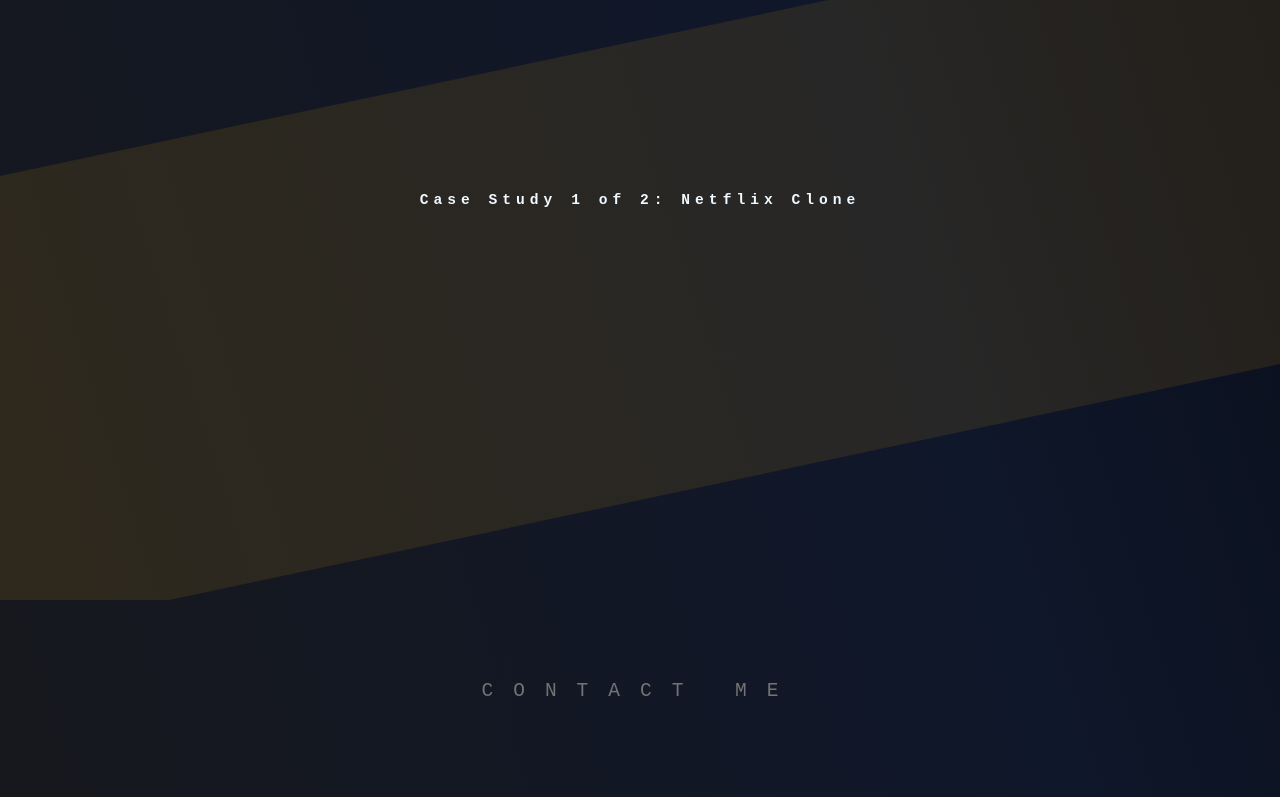
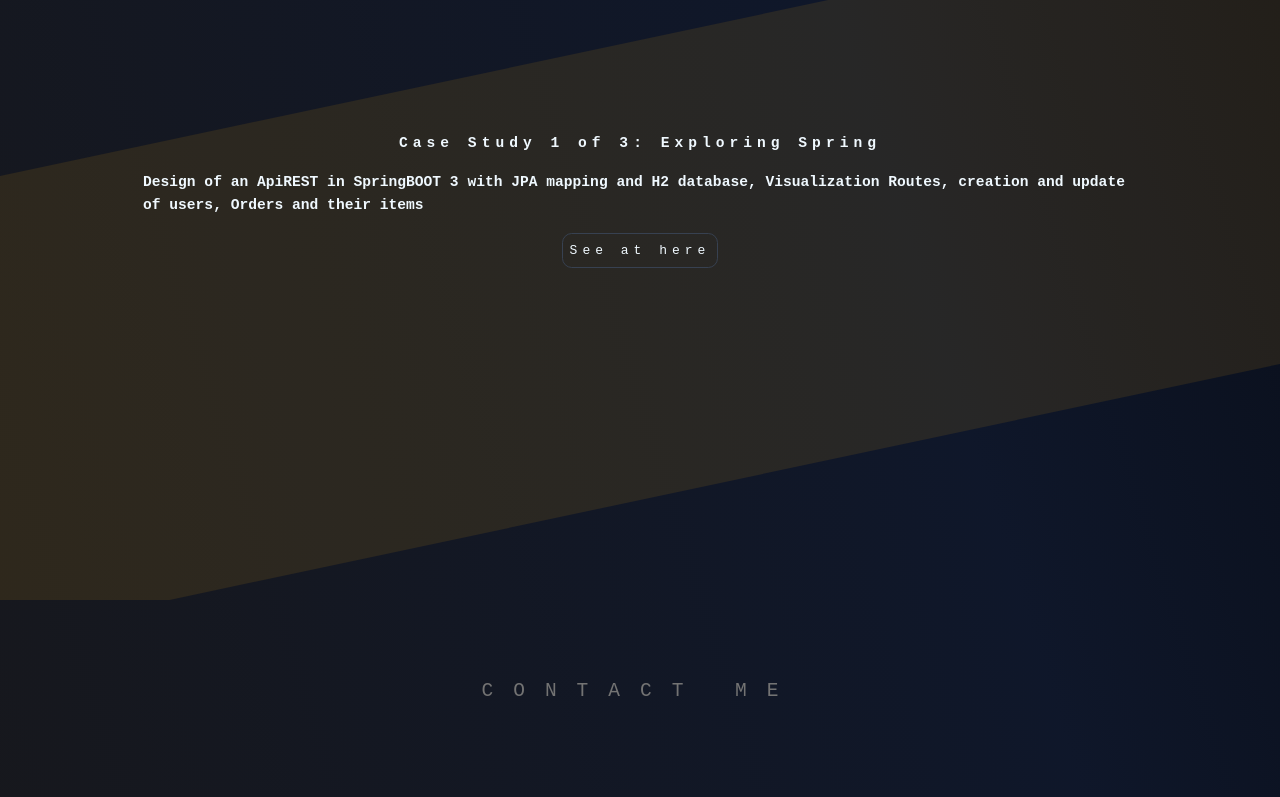
Before and after one commit to Vowkaz/Portifolio, a Next.js app: page / in a window 1280 px wide. Shown: the part 2691-3488 px from the top of the page. Built offline with nearby package versions, Linux system fonts and the light colour scheme.

Commit message:
added some projects

```diff
--- a/components/Exp.tsx
+++ b/components/Exp.tsx
@@ -1,4 +1,5 @@
 import {Component} from "react";
+import Link from "next/link";
 
 
 class Exp extends Component {
@@ -6,12 +7,23 @@
         const projects = [
             {
                 id: 1,
-                name: "Netflix Clone"
+                name: "Exploring Spring",
+                description: "Design of an ApiREST in SpringBOOT 3 with JPA mapping and H2 database, Visualization Routes, creation and update of users, Orders and their items",
+                link: "https://github.com/Vowkaz/Exploring-Spring"
             },
             {
                 id: 2,
-                name: "Vehicle Websites"
-            }];
+                name: "Laravel Setup",
+                description: "Dockerized laravel project based on laradock",
+                link: "https://github.com/Vowkaz/laravel-setup"
+            },
+            {
+                id: 3,
+                name: "Whatsapp bot with ChatGPT",
+                description: "Bot for whatsapp using davinci from openAI to generate images and text",
+                link: "https://github.com/Vowkaz/Bot_whats-with-chat_GPT"
+            },
+            ];
 
         return (
             <>
@@ -34,7 +46,12 @@
                                 {/*<img src="img/about-test.jpg" alt="test"/>*/}
 
                                 <div className="space-y-10 px-0 md:px-10 max-w-6xl">
-                                    <h4 className="tracking-[5px] font-bold text-lg">Case Study {i.id} of {projects.length}: {i.name}</h4></div>
+                                    <h4 className="tracking-[5px] font-bold text-lg">Case Study {i.id} of {projects.length}: {i.name}</h4>
+                                </div>
+                                    <p className=" font-bold text-lg">{i.description}</p>
+                                    <Link href={i.link} target="_blank" >
+                                    <p className="border border-gray-700 p-2 rounded-xl hover:border-gray-200 tracking-[5px] "> See at here</p>
+                                    </Link>
                             </div>
                         ))}
 
```
